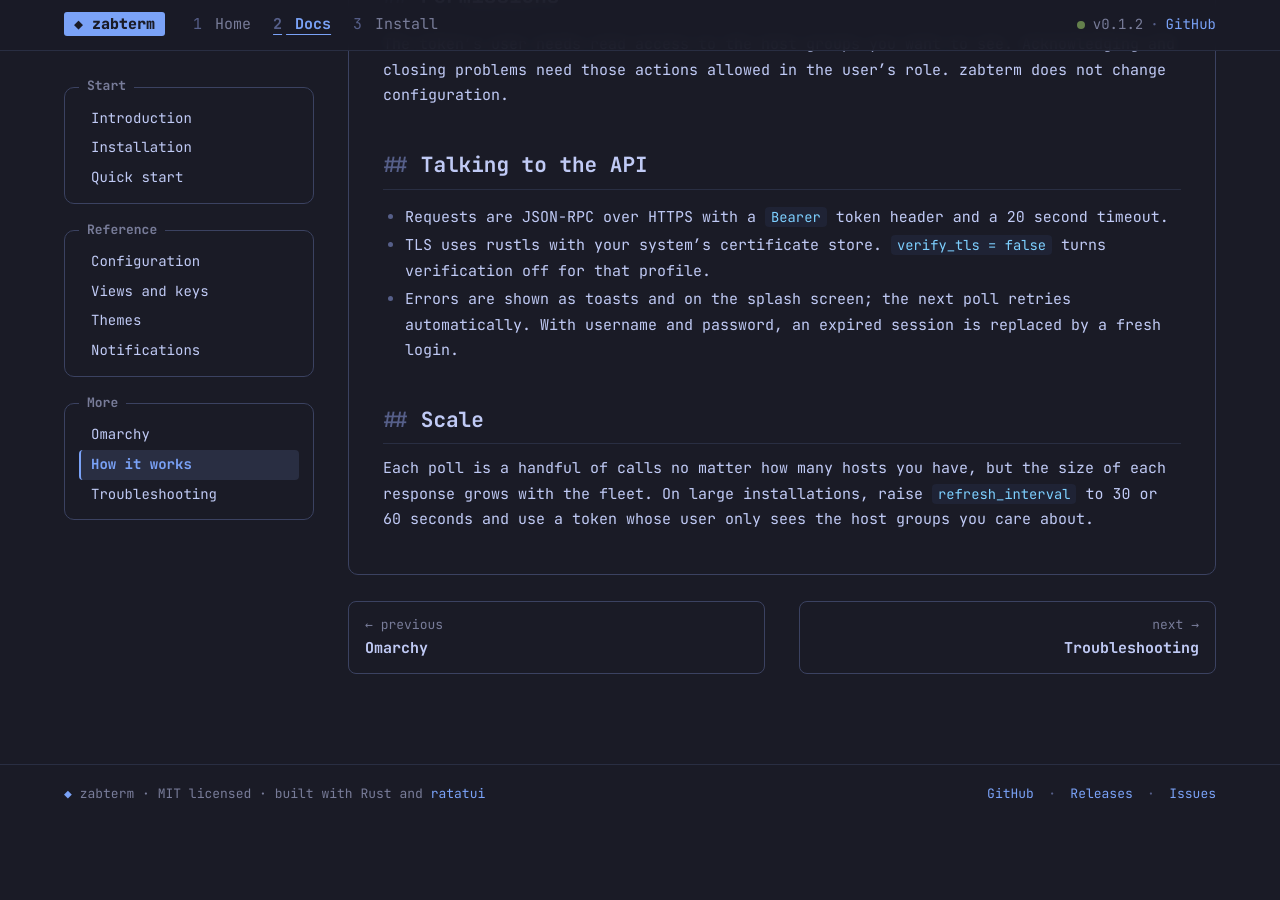
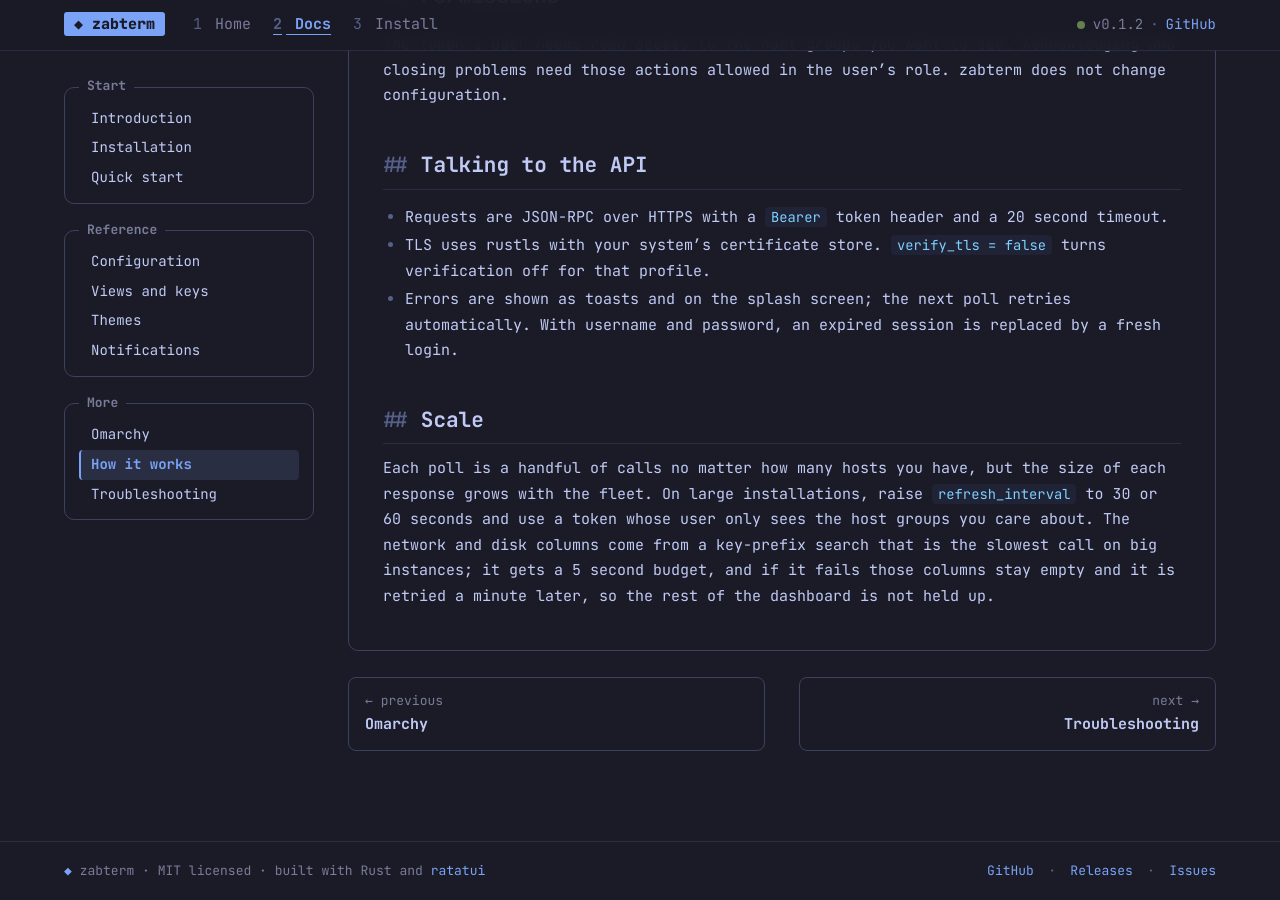
Before and after one commit to enderkus/zabterm, a Jekyll site: the page built from docs/guide/internals.md, in a window 1280 px wide and 900 px high, scrolled down 1732 px. Built offline with Jekyll 4.4.1, drawn with Linux system fonts in a browser that asks for light colours; before the commit the page ends 2556 px from its top, so only the background shows below that.

Commit message:
Document the time budget on the net/disk item search

```diff
--- a/docs/guide/internals.md
+++ b/docs/guide/internals.md
@@ -56,4 +56,4 @@
 
 ## Scale
 
-Each poll is a handful of calls no matter how many hosts you have, but the size of each response grows with the fleet. On large installations, raise `refresh_interval` to 30 or 60 seconds and use a token whose user only sees the host groups you care about.
+Each poll is a handful of calls no matter how many hosts you have, but the size of each response grows with the fleet. On large installations, raise `refresh_interval` to 30 or 60 seconds and use a token whose user only sees the host groups you care about. The network and disk columns come from a key-prefix search that is the slowest call on big instances; it gets a 5 second budget, and if it fails those columns stay empty and it is retried a minute later, so the rest of the dashboard is not held up.
```
Also changed, not shown: README.md.
